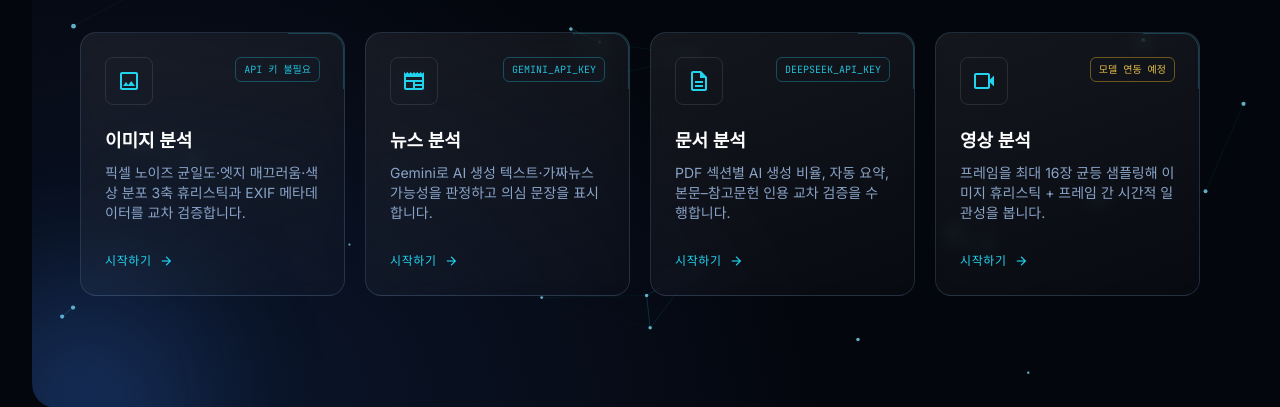
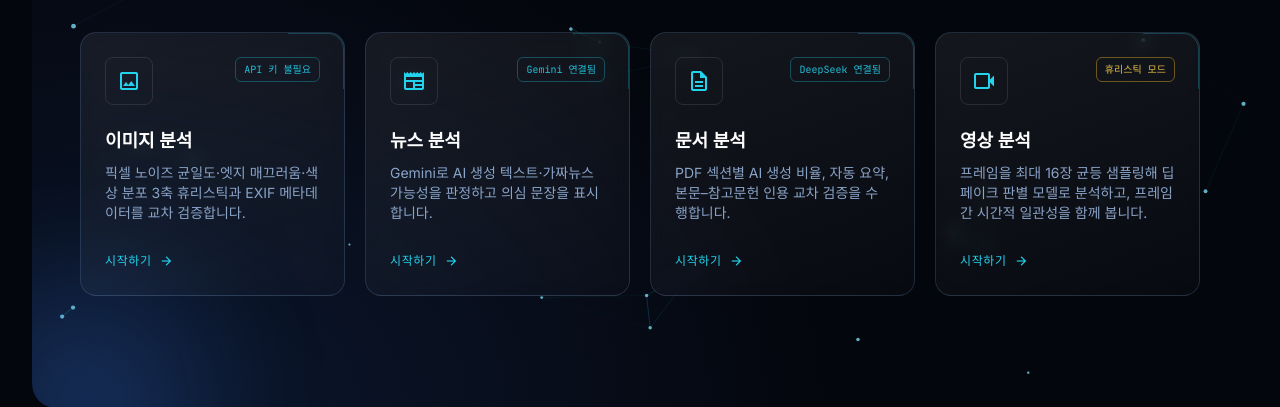
Before and after one commit to jjssspark/TruthLens, a Flask app: page / in a window 1280 px wide. Shown: the part 837-1244 px from the top of the page. Run offline with Flask 3, Linux system fonts and the light colour scheme; the visitor is signed in with stand-in values (Sample User, id 1); some libraries are stand-ins or nearby versions.

Commit message:
fix: 홈 카드 배지가 실제 연동 상태를 반영하도록
영상 카드가 '모델 연동 예정'으로 고정되어 있어, HF 모델을 붙인 뒤에도
연동이 안 된 것처럼 보였다. 뉴스·문서 카드도 환경변수 이름만 고정 표기해
키 설정 여부와 무관하게 같은 문구를 냈다.

라우트가 키 존재 여부만 불리언으로 넘기고(값은 템플릿에 전달하지 않음)
배지가 그에 따라 갈리게 한다.
  HF_TOKEN 있음 → '딥페이크 모델 연동됨' / 없음 → '휴리스틱 모드'
  GEMINI/DEEPSEEK → '연결됨' / '<키> 필요'

영상 카드 설명도 휴리스틱 전용 문구에서 모델 기반으로 갱신.

```diff
--- a/TruthLensFlask/backend/routes/main_routes.py
+++ b/TruthLensFlask/backend/routes/main_routes.py
@@ -1,3 +1,5 @@
+import os
+
 from flask import Blueprint, render_template
 from flask import session, redirect, url_for
 
@@ -40,6 +42,13 @@ def index():
         recent=recent,
         total_scans=DetectionRequest.query.filter_by(user_id=user_id).count(),
         ai_detected=ai_detected,
+        # 카드 배지가 실제 설정 상태를 말하게 한다. 키가 없는데 "연동됨"으로
+        # 보이거나, 연동해두고 "예정"으로 남아 있으면 둘 다 거짓말이 된다.
+        configured_keys={
+            'GEMINI_API_KEY': bool(os.getenv('GEMINI_API_KEY')),
+            'DEEPSEEK_API_KEY': bool(os.getenv('DEEPSEEK_API_KEY')),
+            'HF_TOKEN': bool(os.getenv('HF_TOKEN')),
+        },
     )
 
 
--- a/TruthLensFlask/templates/index.html
+++ b/TruthLensFlask/templates/index.html
@@ -3,19 +3,25 @@
 {% block title %}TruthLens — AI 생성 콘텐츠 판별{% endblock %}
 {% block content %}
 
+{# 배지는 실제 환경변수 설정 상태를 반영한다. 고정 문구를 두면
+   연동해두고도 "예정"으로 남거나, 키가 없는데 연동된 것처럼 보인다. #}
 {% set modes = [
   {'icon': 'image', 'title': '이미지 분석',
    'desc': '픽셀 노이즈 균일도·엣지 매끄러움·색상 분포 3축 휴리스틱과 EXIF 메타데이터를 교차 검증합니다.',
-   'url': url_for('image.detect_image_page'), 'tag': 'API 키 불필요', 'ready': true},
+   'url': url_for('image.detect_image_page'),
+   'key': none, 'on_label': 'API 키 불필요', 'off_label': ''},
   {'icon': 'newspaper', 'title': '뉴스 분석',
    'desc': 'Gemini로 AI 생성 텍스트·가짜뉴스 가능성을 판정하고 의심 문장을 표시합니다.',
-   'url': url_for('news.detect_news_page'), 'tag': 'GEMINI_API_KEY', 'ready': true},
+   'url': url_for('news.detect_news_page'),
+   'key': 'GEMINI_API_KEY', 'on_label': 'Gemini 연결됨', 'off_label': 'GEMINI_API_KEY 필요'},
   {'icon': 'description', 'title': '문서 분석',
    'desc': 'PDF 섹션별 AI 생성 비율, 자동 요약, 본문–참고문헌 인용 교차 검증을 수행합니다.',
-   'url': url_for('paper.detect_paper_page'), 'tag': 'DEEPSEEK_API_KEY', 'ready': true},
+   'url': url_for('paper.detect_paper_page'),
+   'key': 'DEEPSEEK_API_KEY', 'on_label': 'DeepSeek 연결됨', 'off_label': 'DEEPSEEK_API_KEY 필요'},
   {'icon': 'videocam', 'title': '영상 분석',
-   'desc': '프레임을 최대 16장 균등 샘플링해 이미지 휴리스틱 + 프레임 간 시간적 일관성을 봅니다.',
-   'url': url_for('video.detect_video_page'), 'tag': '모델 연동 예정', 'ready': false}
+   'desc': '프레임을 최대 16장 균등 샘플링해 딥페이크 판별 모델로 분석하고, 프레임 간 시간적 일관성을 함께 봅니다.',
+   'url': url_for('video.detect_video_page'),
+   'key': 'HF_TOKEN', 'on_label': '딥페이크 모델 연동됨', 'off_label': '휴리스틱 모드'}
 ] %}
 
 <div class="nx">
@@ -116,6 +122,7 @@
 
             <div class="grid grid-cols-1 md:grid-cols-2 xl:grid-cols-4 gap-5">
                 {% for mode in modes %}
+                {% set is_active = mode.key is none or configured_keys.get(mode.key) %}
                 <a href="{{ mode.url }}"
                    class="nx-card nx-rise group flex flex-col p-6 no-underline text-white"
                    style="--nx-delay:{{ loop.index0 * 90 }}ms">
@@ -127,8 +134,8 @@
                                 <span class="material-symbols-outlined">{{ mode.icon }}</span>
                             </div>
                             <span class="font-label-mono text-[10px] px-2 py-1 rounded-md border
-                                         {% if mode.ready %}border-[#22d3ee]/30 text-[#22d3ee]/90{% else %}border-amber-400/40 text-amber-300/90{% endif %}">
-                                {{ mode.tag }}
+                                         {% if is_active %}border-[#22d3ee]/30 text-[#22d3ee]/90{% else %}border-amber-400/40 text-amber-300/90{% endif %}">
+                                {{ mode.on_label if is_active else mode.off_label }}
                             </span>
                         </div>
 
```
Also changed, not shown: TruthLensFlask/tests/test_main.py (+24 -0 lines).
